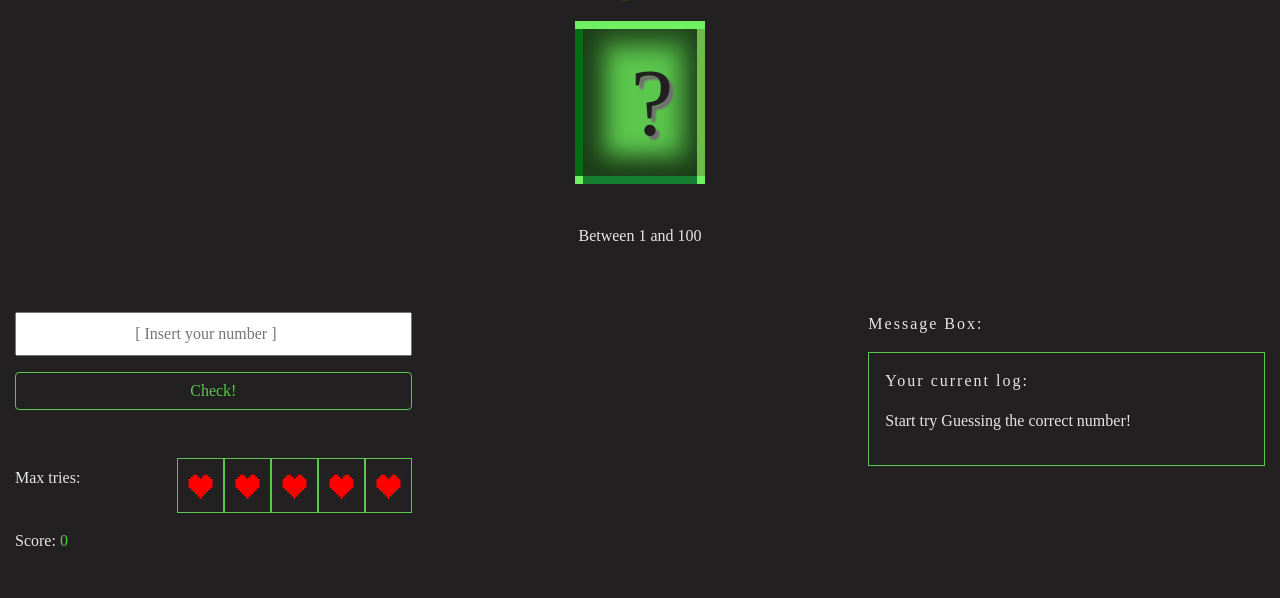
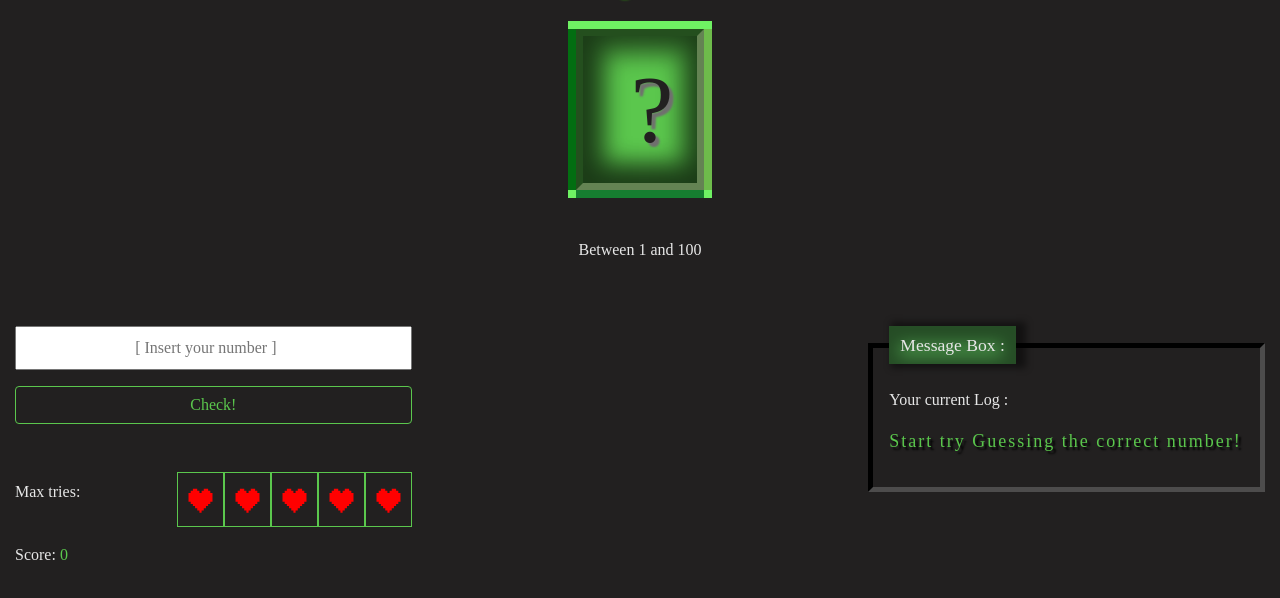
Before and after one commit to cristina-Q/GuessGame-JS, a website: page index.html in a window 1280 px wide. Shown: the part 150-748 px from the top of the page. Drawn offline with Linux system fonts and the light colour scheme; a web font is replaced by a local one.

Commit message:
accessibility improve

```diff
--- a/index.html
+++ b/index.html
@@ -57,7 +57,7 @@
 
 
     <main class="row justify-content-between">
-      <section class="col col-lg-4 d-flex flex-column left-side">
+      <section class="col col-lg-4 d-flex flex-column mb-2 left-side">
         <form
           action="/"
           class="d-flex flex-column"
@@ -137,14 +137,11 @@
 
 
       <section class="col col-lg-4 mb-5 right-side">
-        <div>
-          <p>Message Box:</p>
-        </div>
-
-        <div class="col border border-custom p-3">
-          <p>Your current log:</p>
+        <fieldset class="col p-3">
+          <legend>Message Box :</legend>
+          <p>Your current Log :</p>
           <p class="message">Start try Guessing the correct number!</p>
-        </div>
+        </fieldset>
       </section>
     </main>
   </main>
--- a/scss/app.scss
+++ b/scss/app.scss
@@ -24,6 +24,7 @@ body {
 }
 
 .q-box {
+  border: 7px inset hsla(0, 10%, 8%, 0.6);
   box-shadow: 8px 0px 0px 0px #6ebb4b, 0px 8px 0px 0px #167e30,
     -8px 0px 0px 0px #026e11, 0px 0px 0px 8px #6ff163,
     inset 3px 0px 23px 19px rgba(0, 0, 0, 0.46),
@@ -75,3 +76,27 @@ body::-webkit-scrollbar-thumb {
   width: 100%;
   max-width: 1500px;
 }
+
+.message {
+  font-size: 18px;
+  letter-spacing: 2px;
+  text-shadow: 3px 3px 2px#000000;
+  color: #5ac64c;
+}
+
+legend {
+  width: initial;
+  font-size: 1.1rem;
+  background-color: #458d45;
+  padding: 6px 11px;
+  box-shadow: inset -2px 5px 15px 12px rgba(0, 0, 0, 0.46),
+    6px 0px 7px 4px rgba(0, 0, 0, 0.46);
+}
+
+.right-side {
+  min-width: 244px;
+}
+
+fieldset {
+  border: 5px inset #4d4c4c;
+}
```
Also changed, not shown: css/style.css, 1 other file.
